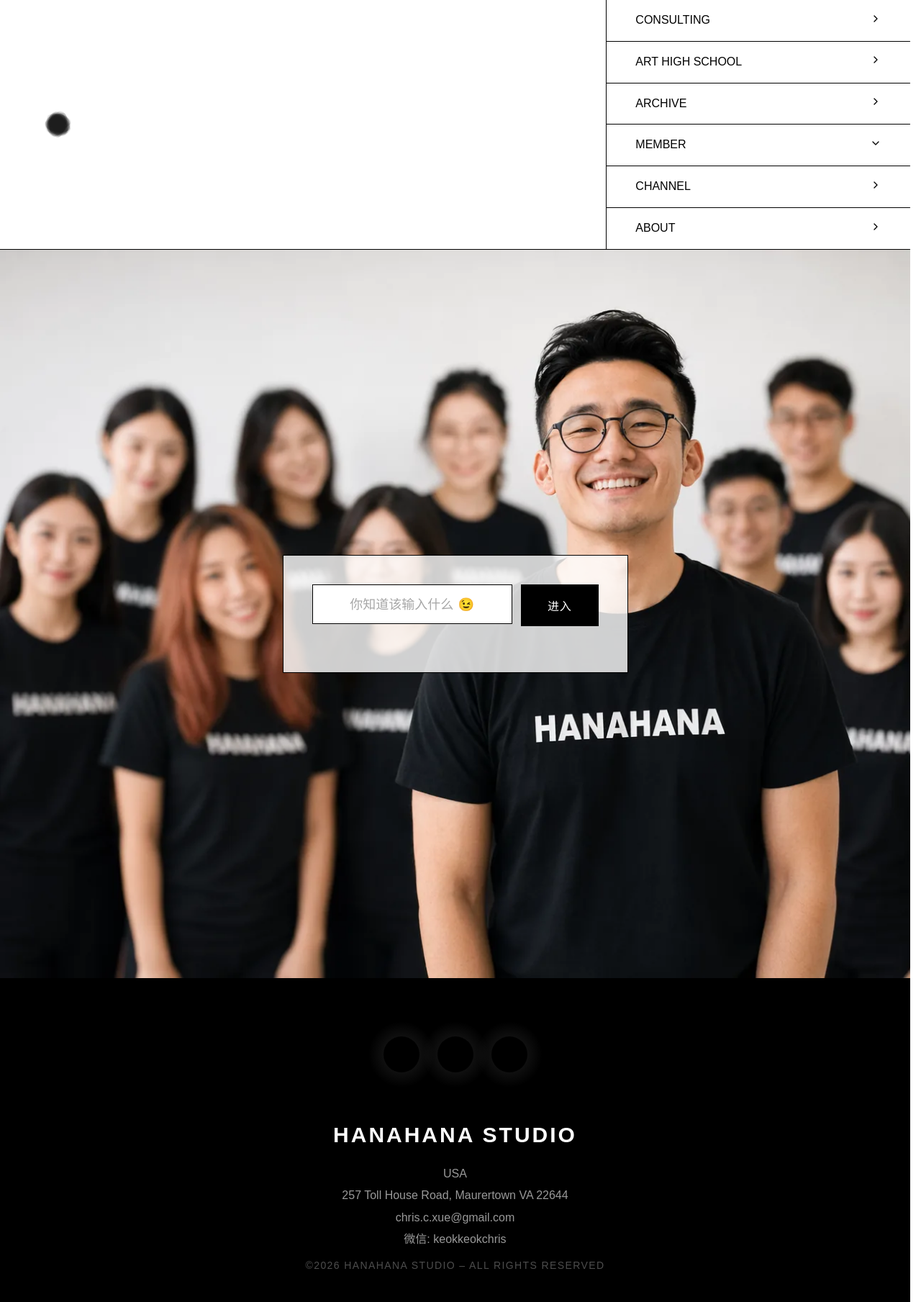
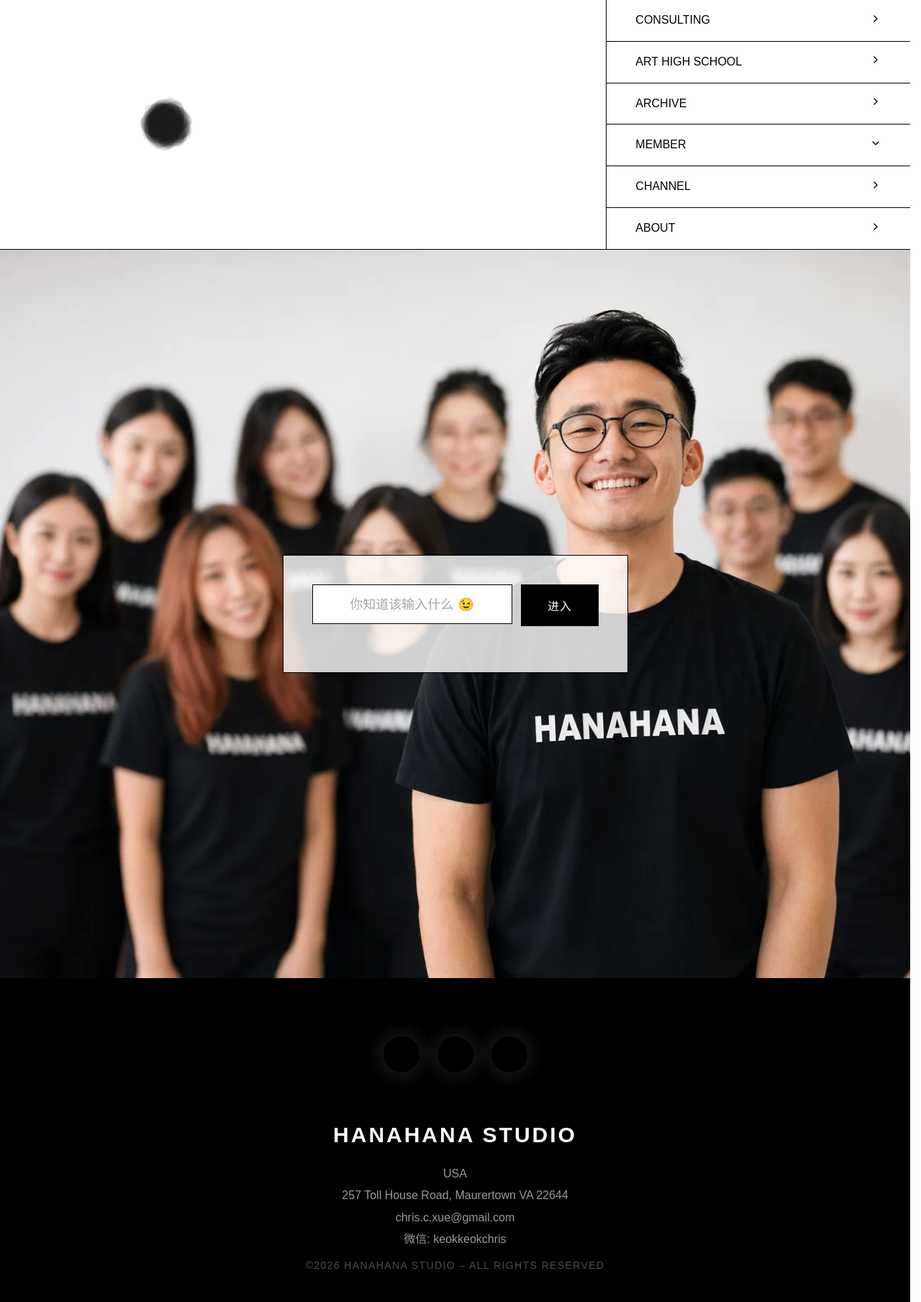
Before and after one commit to chriscxue/hanahana.studio, a Jekyll site: the page built from Member.html, in a window 1280 px wide. Shown: the whole page at 72% size. Built offline with Jekyll 4.4.1, drawn with Linux system fonts in a browser that asks for light colours; some web fonts are replaced.

Commit message:
header logo 放大并与hero标题左边缘对齐
- .logo 从80x80放大到160x160
- header-left padding改为50px 50px 50px 150px，左侧150px与.main-content的hero标题左边距对齐

```diff
--- a/assets/css/shared.css
+++ b/assets/css/shared.css
@@ -18,10 +18,10 @@ body {
 .header-left {
     display: flex;
     align-items: center;
-    padding: 40px;
+    padding: 50px 50px 50px 150px;
     border-right: 0.5px solid #000;
 }
-.logo { display: flex; align-items: center; justify-content: center; width: 80px; height: 80px; color: #000; text-decoration: none; }
+.logo { display: flex; align-items: center; justify-content: center; width: 160px; height: 160px; color: #000; text-decoration: none; }
 .mobile-nav-bar { display: none; }
 .header-right { display: flex; flex-direction: column; }
 .nav-item {
```
